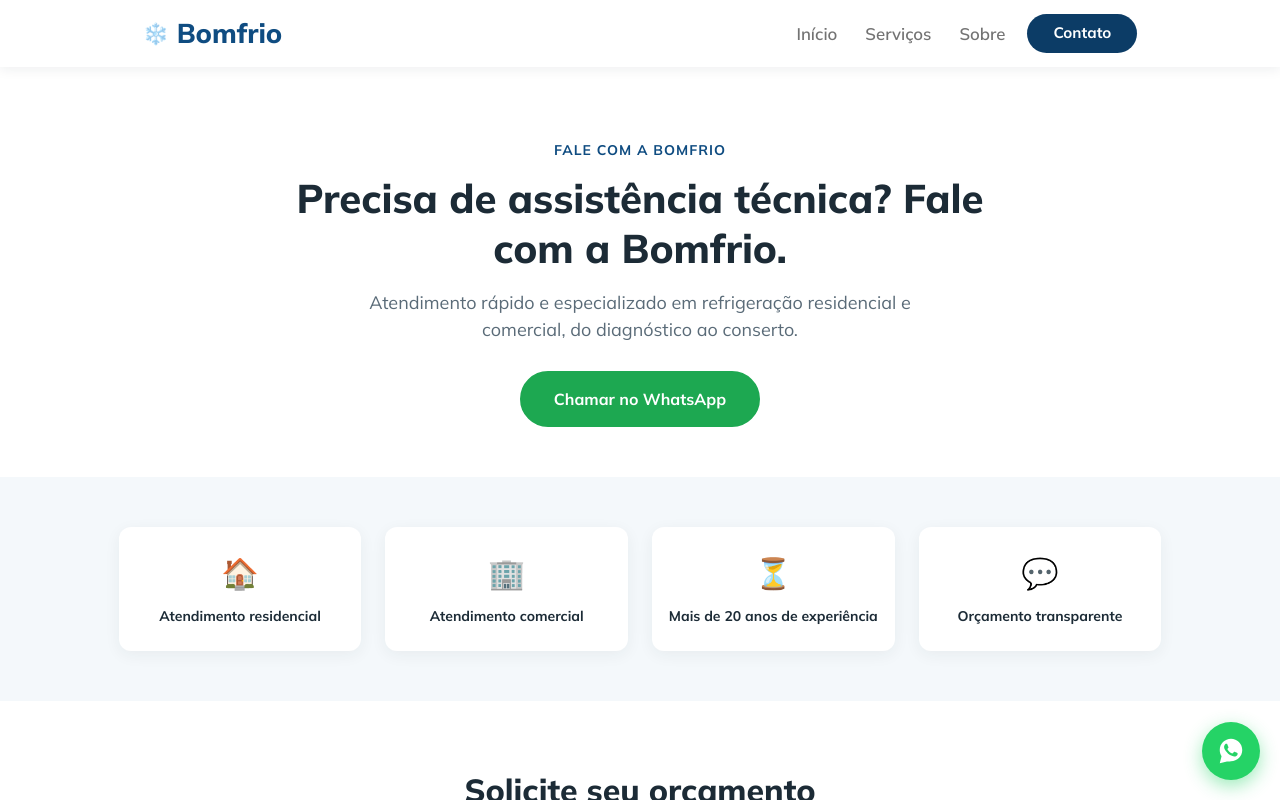
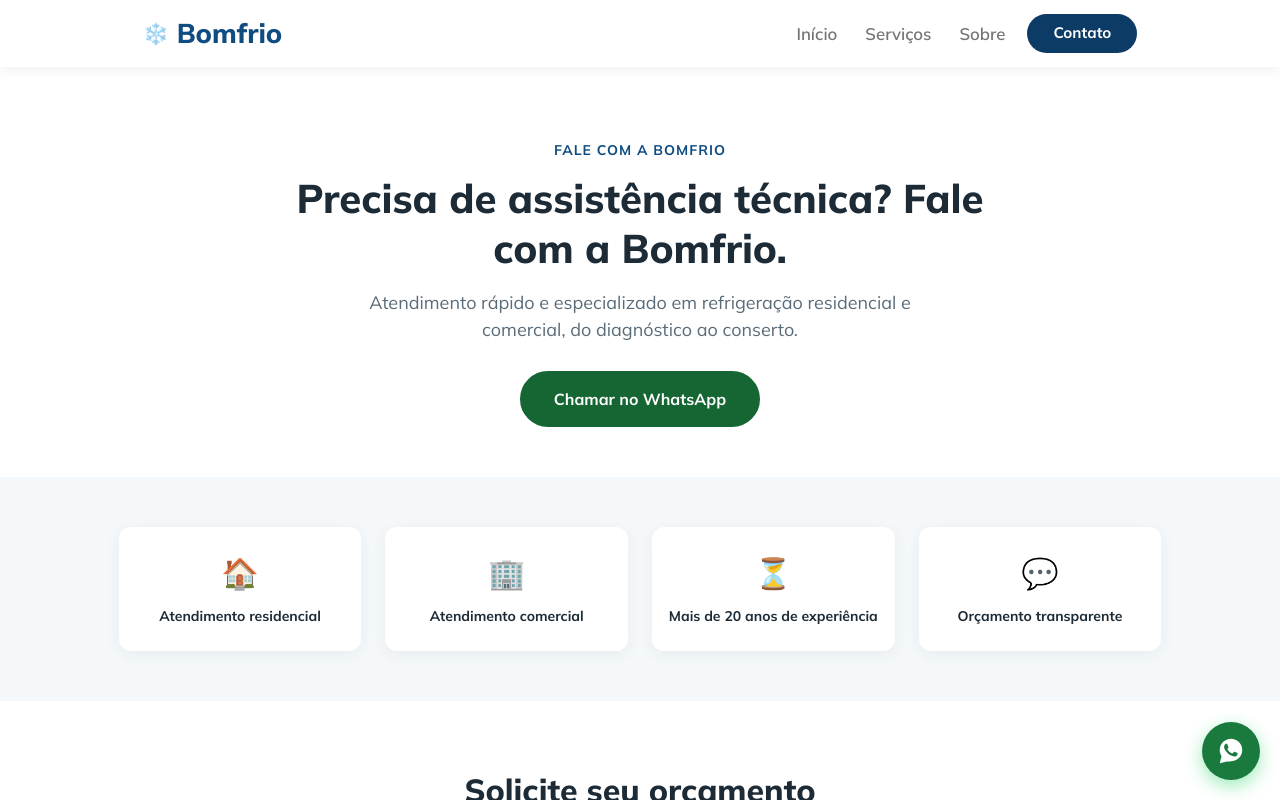
Before and after one commit to guutol/bromfrio-landing-page, a React (Create React App) app: page /contact in a window 1280 px wide. In both pictures the pointer is over the link "Chamar no WhatsApp". Shown: the top 800 px of the page. Built offline with nearby package versions, Linux system fonts and the light colour scheme.

Commit message:
fix: melhora contraste do botão principal de WhatsApp

```diff
--- a/src/index.css
+++ b/src/index.css
@@ -130,7 +130,7 @@
   --color-primary: #0f4c81;
   --color-secondary: #dceff7;
   --color-accent: #ff7a00;
-  --color-whatsapp: #25d366;
+  --color-whatsapp: #1a7a3d;
   --color-text: #1c2b36;
   --color-text-secondary: #5a6b78;
   --color-bg-alt: #f4f8fb;
@@ -212,8 +212,8 @@
 }
 
 .btn-cta-primary:hover {
-  background-color: #1da851;
-  border-color: #1da851;
+  background-color: #156633;
+  border-color: #156633;
   color: #fff;
 }
 
```
